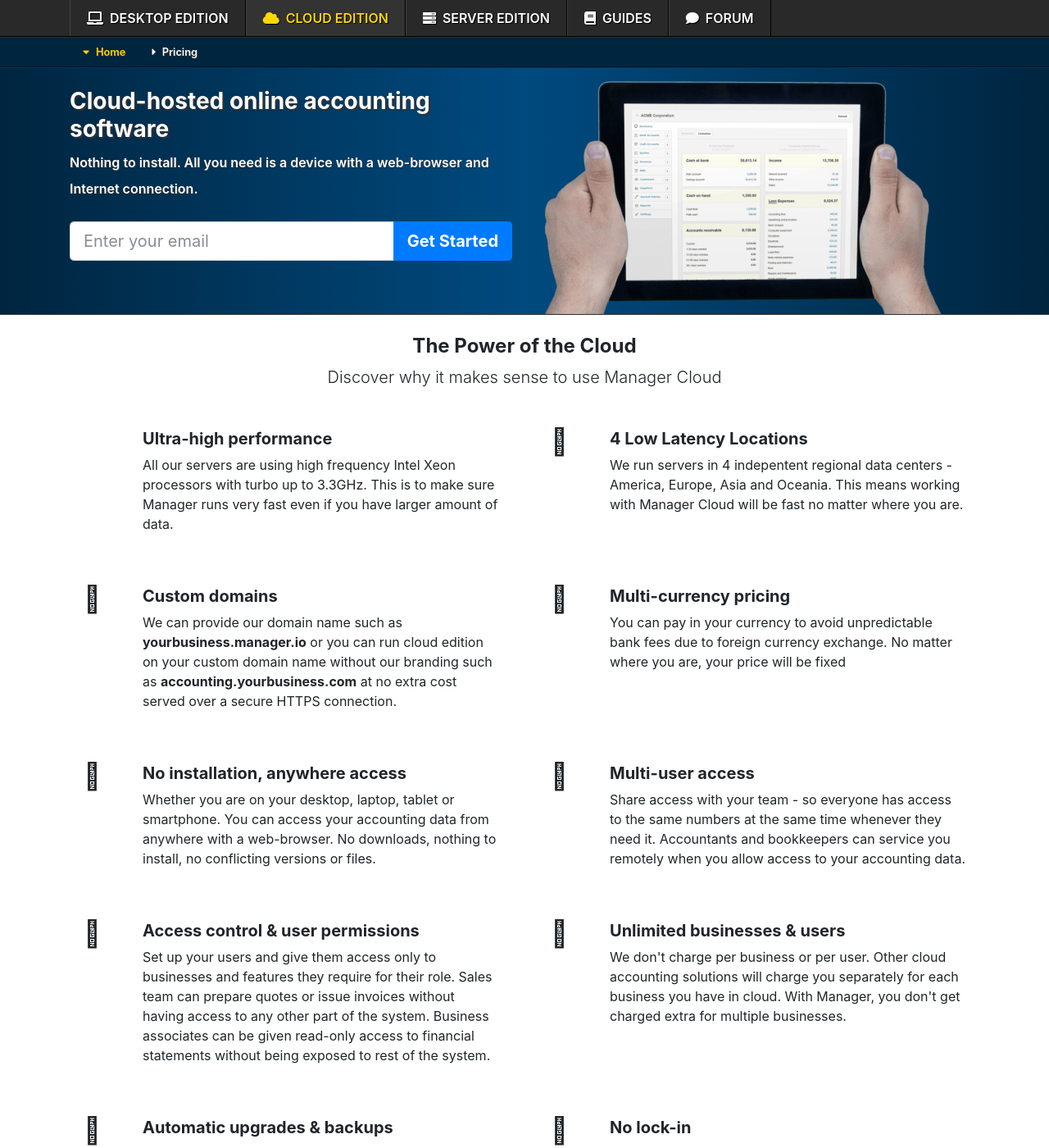
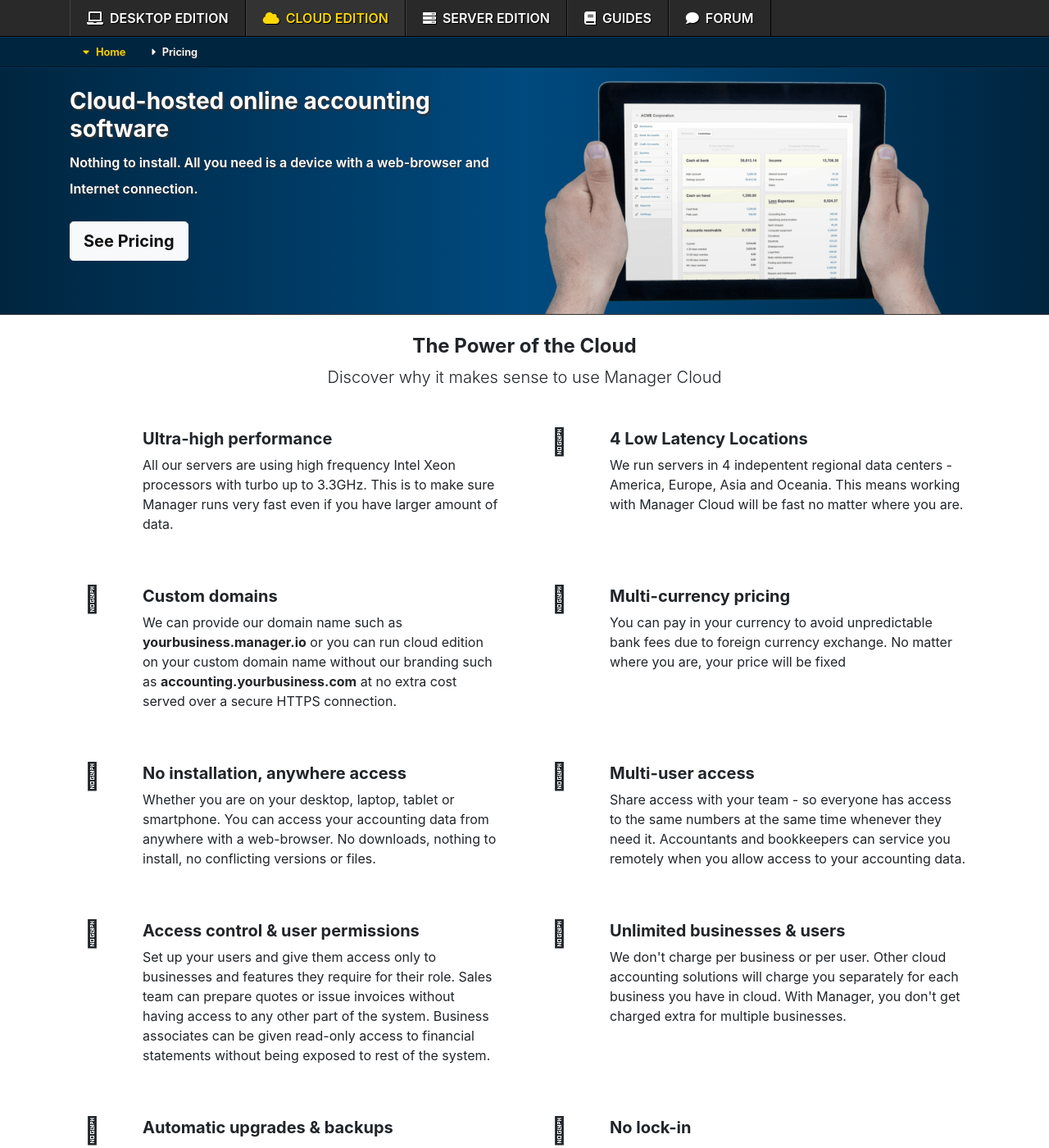
Before and after one commit to 3etechinns/www.manager.io, a Jekyll site: the page built from cloud/index.html, in a window 1280 px wide and 1400 px high. Shown: the whole window at 82% size. Built offline with Jekyll 4.4.1, drawn with Linux system fonts in a browser that asks for light colours; nearby versions of some CDN libraries; comment, search, counter and statistics services are not loaded.

Commit message:
no message

```diff
--- a/_includes/header.html
+++ b/_includes/header.html
@@ -102,7 +102,7 @@
       <div class="col py-4">
         <h3 class="font-weight-bold" style="color: #fff; text-shadow: 2px 2px 2px #333333;">Cloud-hosted online accounting software</h3>
         <p class="mb-4" style="font-weight: 600; color: #fff; line-height: 200%; text-shadow: 1px 1px 1px #333333">Nothing to install. All you need is a device with a web-browser and Internet connection.</p>
-        <form action="https://cloud.manager.io/submit" method="POST"><div class="input-group input-group-lg"><input class="form-control" name="EmailAddress" placeholder="Enter your email" type="text"><span class="input-group-btn"><input class="btn btn-primary font-weight-bold" value="Get Started" type="submit"></span></div></form>
+        <a class="btn btn-lg btn-light mr-3 mb-3" href="/cloud/pricing/" style="font-weight: bold">See Pricing</a>
       </div>
       <div class="col d-none d-lg-block">
         <img src="/cloud/cover.png">
--- a/cloud/index.html
+++ b/cloud/index.html
@@ -112,10 +112,6 @@ title: Cloud Edition
 
 <hr />
 
-<div class="mx-auto p-4 m-4" style="max-width: 500px">
-	<form action="https://cloud.manager.io/submit" method="post">
-		<div class="input-group input-group-lg">
-			<input class="form-control" name="EmailAddress" placeholder="Enter your email" type="text"><span class="input-group-btn"><input class="btn btn-primary font-weight-bold" type="submit" value="Get Started"></span>
-		</div>
-	</form>
+<div class="text-center pt-4 my-4">
+	<a class="btn btn-lg btn-primary" href="/cloud/pricing/" style="font-weight: bold">See Pricing</a>
 </div>
```
